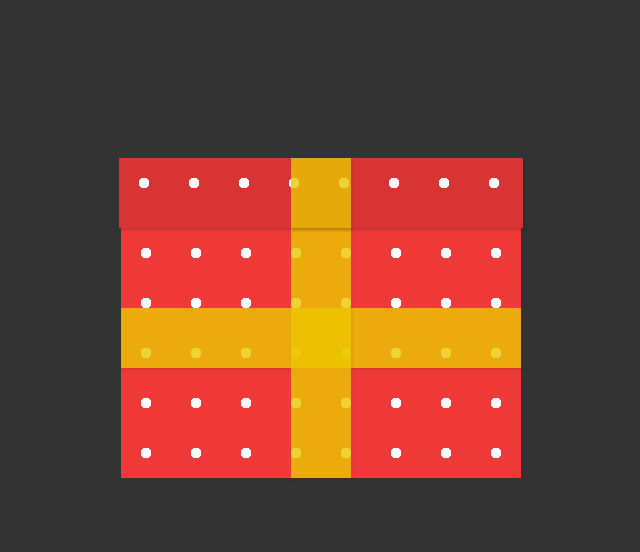
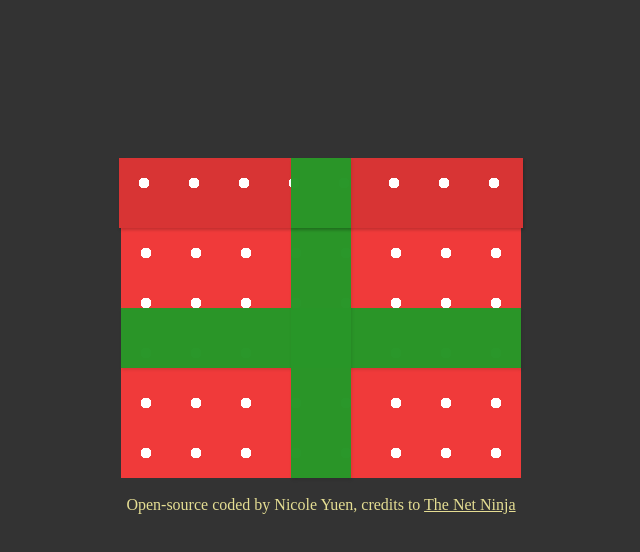
Before and after one commit to Nicoleyuen1/christmas-present, a plain HTML site: page index.html in a window 1280 px wide. Shown: the whole page, without its empty margins (319-959 px from the left). Drawn offline with Linux system fonts and the light colour scheme.

Commit message:
added footer, amended promo wording

```diff
--- a/index.html
+++ b/index.html
@@ -13,13 +13,18 @@
         <span></span>
       </div>
       <div class="promo">
-        <p>This is for you!</p>
-        <h2>CHRISTMAS2021</h2>
+        <h2>MERRY CHRISTMAS!</h2>
       </div>
       <div class="box">
         <span></span>
         <span></span>
       </div>
     </div>
+    <br />
+    <footer>
+      Open-source coded by Nicole Yuen, credits to
+      <a href="https://www.youtube.com/watch?v=EudYjHN7StE">The Net Ninja</a>
+    </footer>
+    <a href=""></a>
   </body>
 </html>
--- a/style.css
+++ b/style.css
@@ -33,7 +33,7 @@ body {
 .lid span {
   position: absolute;
   display: block;
-  background: rgba(235, 199, 0, 0.8);
+  background: rgba(41, 151, 41, 0.993);
   box-shadow: 1px 2px 3px rgba(0, 0, 0, 0.1);
 }
 
@@ -65,13 +65,8 @@ body {
   transition: all ease-out 0.7s;
 }
 
-.promo p {
-  font-size: 24px;
-  margin: 0;
-}
-
 .promo h2 {
-  font-size: 40px;
+  font-size: 37px;
   margin: 0;
 }
 .present:hover .lid {
@@ -83,3 +78,9 @@ body {
 .present:hover .promo {
   top: -88px;
 }
+
+footer,
+a {
+  color: rgba(233, 225, 149, 0.979);
+  text-align: center;
+}
```
